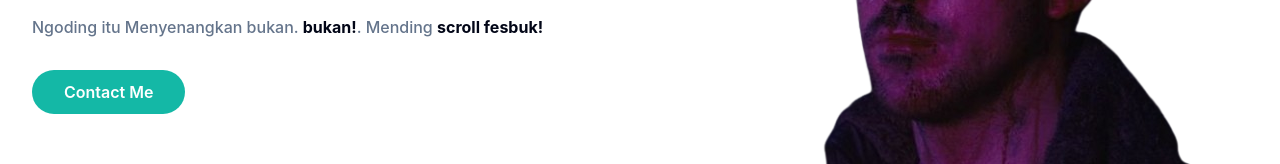
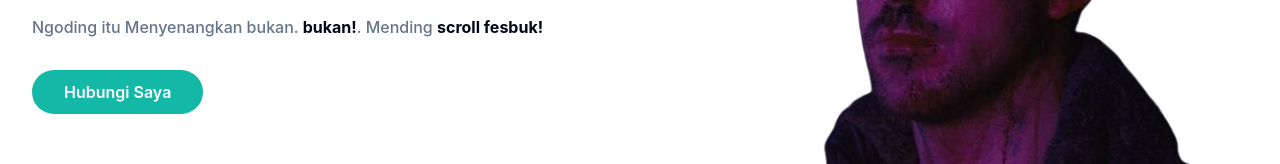
Before and after one commit to habibDevelop/portfolio-tailwind-hab, a website: page index.html in a window 1280 px wide. Shown: the part 402-566 px from the top of the page. Drawn offline with Linux system fonts and the light colour scheme.

Commit message:
Update index.html

```diff
--- a/index.html
+++ b/index.html
@@ -131,7 +131,7 @@
             <a
               href="#"
               class="text-base font-semibold text-white bg-primary py-3 px-8 rounded-full hover:shadow-lg hover:opacity-100 transition duration-300 ease-in-out"
-              >Contact Me</a
+              >Hubungi Saya</a
             >
           </div>
           <div class="w-full self-end px-4 lg:w-1/2">
```
